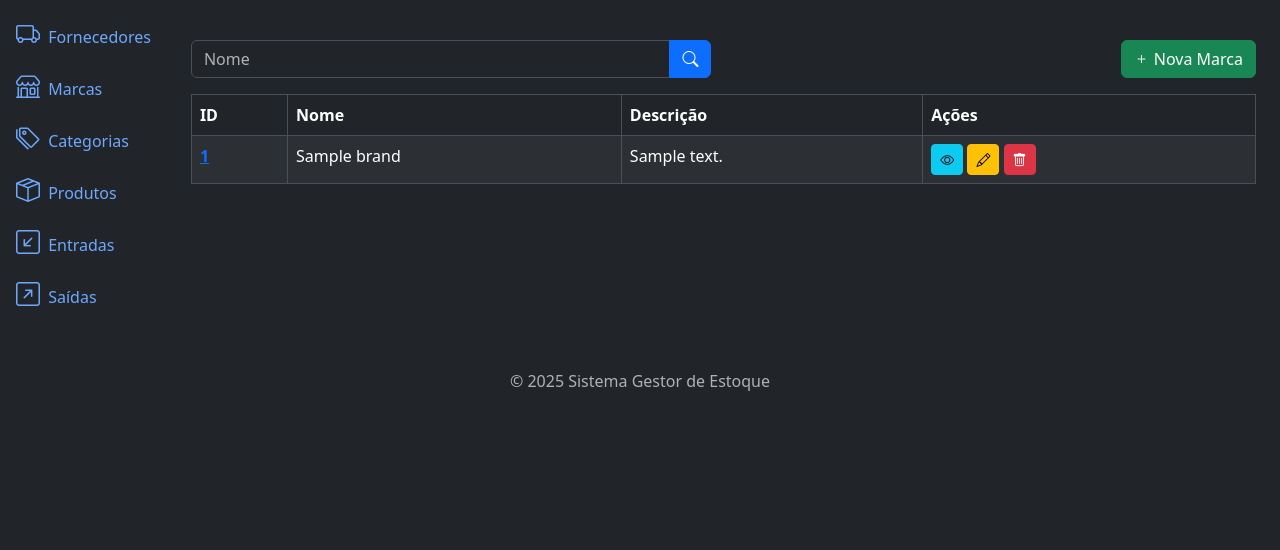
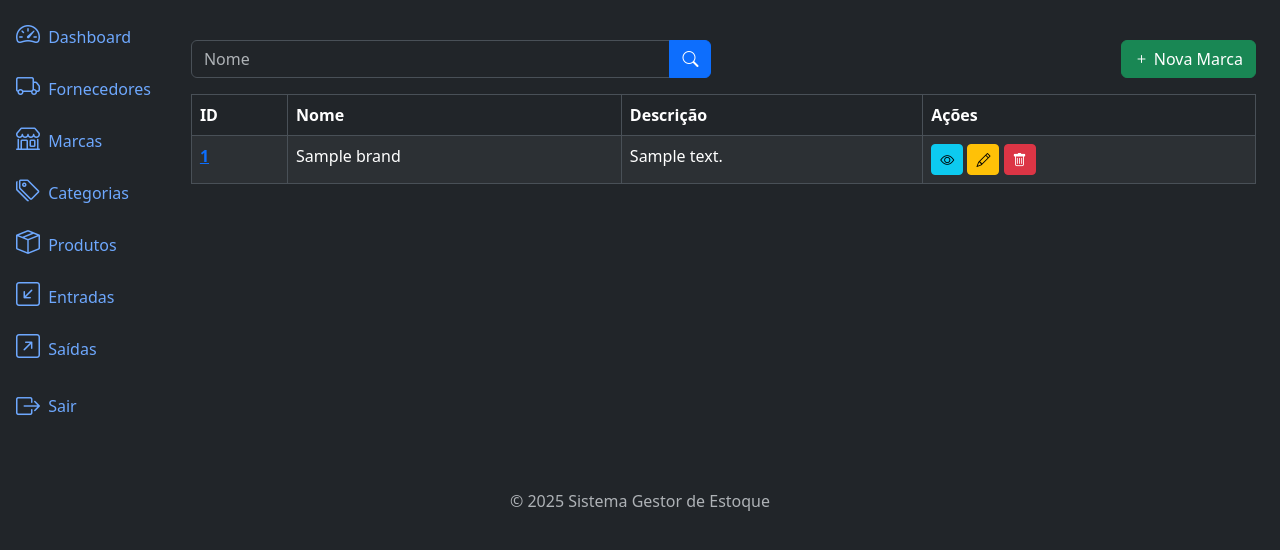
Before and after one commit to Francelmo87/estoque, a Django app: template brands/templates/brand_list.html in a window 1280 px wide. Shown: the part 56-606 px from the top of the page. Run offline with Django 5.2, Linux system fonts and the light colour scheme; the template is opened without the code that fills it: values that come from a table or form of the project are taken from there, others are empty; a user stored in the database is signed in; tables that the repository leaves empty hold one stand-in row (values such as "Sample post"); some libraries are stand-ins or nearby versions.

Commit message:
created the logout and dashbord page of sistems

```diff
--- a/app/templates/components/_sidebar.html
+++ b/app/templates/components/_sidebar.html
@@ -7,6 +7,12 @@
       </button>
       <div class="collapse d-sm-block" id="menuCollapse">
         <ul class="nav flex-column align-items-start" id="menu">
+          <li>
+            <a href="{% url 'home' %}" class="nav-link px-0 align-middle">
+              <i class="bi bi-speedometer2 fs-4"></i>
+              <span class="ms-1">Dashboard</span>
+            </a>
+          </li>
           <li>
             <a href="{% url 'supplier_list' %}" class="nav-link px-0 align-middle">
               <i class="bi bi-truck fs-4"></i>
@@ -43,6 +49,17 @@
               <span class="ms-1">Saídas</span>
             </a>
           </li>
+          <li class="nav-item">
+            {% if user.is_authenticated %}
+            <form action="{% url 'logout' %}" method="post" id="logout-form" class="nav-link px-0 align-middle">
+              {% csrf_token %}
+              <button type="submit" class="btn btn-link text-decoration-none text-reset nav-link px-0 align-middle">
+                <i class="bi bi-box-arrow-right fs-4 align-middle"></i>
+                <span class="ms-1 align-middle">Sair</span>
+              </button>
+            </form>
+            {% endif %}
+          </li>
         </ul>
       </div>
       <hr>
--- /dev/null
+++ b/app/templates/home.html
@@ -0,0 +1 @@
+{% extends 'base.html' %}
--- a/app/urls.py
+++ b/app/urls.py
@@ -1,9 +1,17 @@
 from django.contrib import admin
 from django.urls import path, include
+from django.contrib.auth import views as auth_views
 
+from . import views
 
 urlpatterns = [
     path('admin/', admin.site.urls),
+
+    path('login/', auth_views.LoginView.as_view(), name='login'),
+    path('logout/', auth_views.LogoutView.as_view(), name='logout'),
+
+
+    path('',views.home, name='home'),
     path('brands/', include('brands.urls')),
     path('categories/', include('categories.urls')),
     path('suppliers/', include('suppliers.urls')),
```
Also changed, not shown: app/views.py (added, +8 -0 lines).
